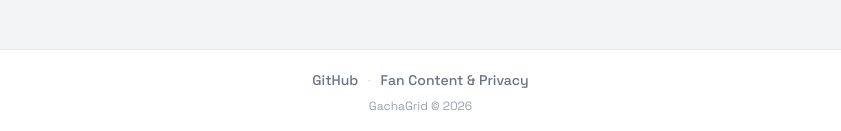
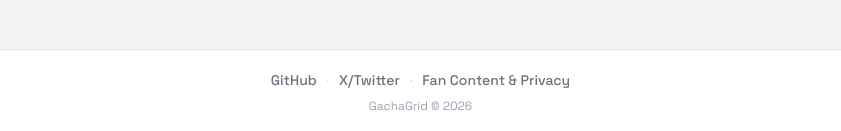
Before and after one commit to outlierSlug/immaculate-grid-engine, a React (Vite) app in the folder frontend/: page / in a window 1280 px wide. Shown: the part 1086-1217 px from the top of the page, without its empty margins (212-1053 px from the left). Built offline with nearby package versions, Linux system fonts and the light colour scheme; no server answers.

Commit message:
feat: Add X/Twitter link to footer

```diff
--- a/frontend/src/components/Footer.tsx
+++ b/frontend/src/components/Footer.tsx
@@ -12,6 +12,7 @@ interface FooterLink {
 // to send bug reports/feedback to - no email address is exposed publicly.
 const FOOTER_LINKS: FooterLink[] = [
   { label: 'GitHub', href: 'https://github.com/outlierSlug/immaculate-grid-engine' },
+  { label: 'X/Twitter', href: 'https://x.com/GachaGridDev' },
   { label: 'Fan Content & Privacy', to: '/legal' },
 ];
 
```
